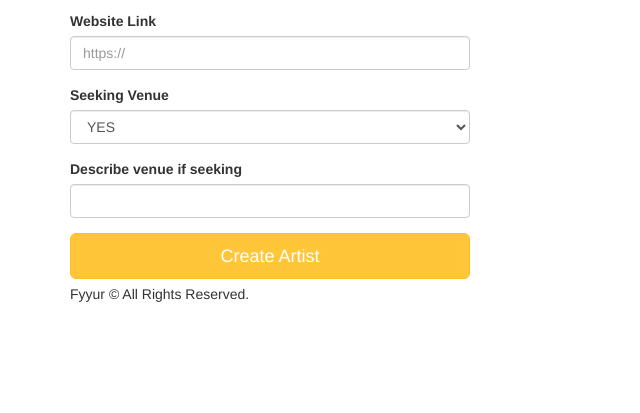
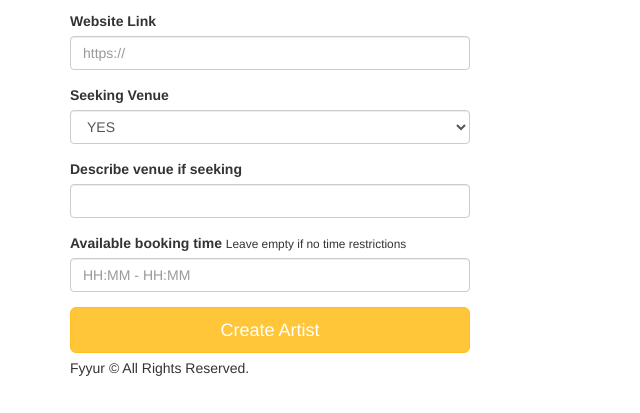
Before and after one commit to johnbabat/fyurr-musical-app, a Flask app: page /artists/create in a window 1280 px wide. Shown: the part 617-1030 px from the top of the page, without its empty margins (0-640 px from the left). Before the commit the page ends 919 px from the top, so only its background shows below. Run offline with Flask 2, Linux system fonts and the light colour scheme; some libraries are stand-ins or nearby versions.

Commit message:
implement artist availability

```diff
--- a/app.py
+++ b/app.py
@@ -51,7 +51,7 @@ class Venue(db.Model):
   state = db.Column(db.String(120))
   address = db.Column(db.String(120))
   phone = db.Column(db.String(120))
-  image_link = db.Column(db.String(500))
+  image_link = db.Column(db.String())
   facebook_link = db.Column(db.String(120))
   website = db.Column(db.String(120))
   seeking_talent = db.Column(db.Boolean, default=False)
@@ -70,11 +70,12 @@ class Artist(db.Model):
   state = db.Column(db.String(120))
   phone = db.Column(db.String(120))
   genres = db.Column(db.String(120))
-  image_link = db.Column(db.String(500))
+  image_link = db.Column(db.String())
   facebook_link = db.Column(db.String(120))
   website = db.Column(db.String(120))
   seeking_venue = db.Column(db.Boolean, default=False)
   seeking_description = db.Column(db.String(120))
+  available_time = db.Column(db.String(120))
   genres = db.relationship('Genre', secondary=artist_genres, backref=db.backref('artists', lazy=True))
   shows = db.relationship('Show', backref = 'artists')
 
@@ -391,6 +392,7 @@ def show_artist(artist_id):
   data["website"] = artist.website
   data["facebook_link"] = artist.facebook_link
   data["seeking_venue"] = artist.seeking_venue
+  data["available_time"] = artist.available_time
   if artist.seeking_venue:
     data["seeking_description"] = artist.seeking_description
   data["image_link"] = artist.image_link
@@ -462,6 +464,7 @@ def edit_artist_submission(artist_id):
     artist.facebook_link = request.form.get('facebook_link')
     artist.seeking_venue = True if request.form.get('seeking_venue') == 'YES' else False
     artist.seeking_description = request.form.get('seeking_description')
+    artist.available_time = request.form.get('available_time')
     genres = request.form.getlist('genres')
     artist.genres = []
     for genre in genres:
@@ -472,7 +475,6 @@ def edit_artist_submission(artist_id):
       else:
         g = genre_present[0]
       g.artists.append(artist)
-
     db.session.commit()
     flash('Artist ' + request.form['name'] + ' was successfully updated!')
   except:
@@ -562,7 +564,8 @@ def create_artist_submission():
     facebook_link = request.form.get('facebook_link')
     seeking_venue = True if request.form.get('seeking_venue') == 'YES' else False
     seeking_description = request.form.get('seeking_description')
-    new_artist = Artist(name=name, city=city, state=state, phone=phone, image_link=image_link, website=website, facebook_link=facebook_link, seeking_venue=seeking_venue, seeking_description=seeking_description)
+    available_time = request.form.get('available_time')
+    new_artist = Artist(name=name, city=city, state=state, phone=phone, image_link=image_link, website=website, facebook_link=facebook_link, seeking_venue=seeking_venue, seeking_description=seeking_description, available_time=available_time)
     genres = set(request.form.getlist('genres'))
     for genre in genres:
       genre_present = Genre.query.filter_by(name=genre).all()
@@ -586,7 +589,7 @@ def create_artist_submission():
   finally:
     db.session.close()
 
-  return render_template('pages/home.html')
+  return redirect(url_for('index'))
 
 
 #  Shows
@@ -646,13 +649,31 @@ def create_show_submission():
     venue_id = request.form.get('venue_id')
     start_time = request.form.get('start_time')
 
-    artist_exists = Artist.query.get(artist_id)
-    if not artist_exists:
+    artist = Artist.query.get(artist_id)
+    if not artist:
       flash('No artist with ID ' + artist_id)
       return render_template('forms/new_show.html', form=form)
 
-    venue_exists = Venue.query.get(venue_id)
-    if not venue_exists:
+    if artist.available_time:
+      period = artist.available_time.split('-')
+      open_time = time.strptime(period[0].strip(' '), '%H:%M')
+      close_time = time.strptime(period[1].strip(' '), '%H:%M')
+
+      hour_min = start_time.split(' ')[1].split(':')[:2]
+      hour_min = ":".join(hour_min)
+      cur_time = time.strptime(hour_min, '%H:%M')
+
+      if open_time < close_time:
+        if not (cur_time >= open_time and cur_time <= close_time):
+          flash(artist.name + ' not available at ' + hour_min + '. Kindly visit their page for available booking periods.')
+          return render_template('forms/new_show.html', form=form)
+      else:
+        if not (cur_time >= open_time or cur_time <= close_time):
+          flash(artist.name + ' not available at ' + hour_min + '. Kindly visit their page for available booking periods.')
+          return render_template('forms/new_show.html', form=form)
+
+    venue = Venue.query.get(venue_id)
+    if not venue:
       flash('No venue with ID ' + venue_id)
       return render_template('forms/new_show.html', form=form)
 
--- a/forms.py
+++ b/forms.py
@@ -1,6 +1,7 @@
+import time
 from datetime import datetime
 from flask_wtf import FlaskForm
-from wtforms import BooleanField, StringField, SelectField, SelectMultipleField, DateTimeField
+from wtforms import BooleanField, StringField, SelectField, SelectMultipleField, DateTimeField, TimeField
 from wtforms.validators import DataRequired, AnyOf, URL, Length, ValidationError
 
 class ShowForm(FlaskForm):
@@ -219,5 +220,25 @@ class ArtistForm(FlaskForm):
     seeking_description = StringField(
         'seeking_description'
     )
+    available_time = StringField(
+        'available_time'
+    )
+    def validate_available_time(self, available_time):
+        if available_time.data:
+            periods = available_time.data.split('-')
+            if len(periods) < 2 or len(periods) > 2:
+                raise ValidationError("Please enter valid time range separated by '-'")
+            start = self.toTime(periods[0].strip(" "))
+            end = self.toTime(periods[1].strip(" "))
+            if not start and end:
+                raise ValidationError('Please enter valid time format')
+            if start == end:
+                raise ValidationError('Range cannot start and end at the same time')
+
+    def toTime(self, input):
+        try:
+            return time.strptime(input, '%H:%M')
+        except ValueError:
+            return False
 
 # TODO IMPLEMENT NEW ARTIST FORM AND NEW SHOW FORM
--- a/templates/forms/new_artist.html
+++ b/templates/forms/new_artist.html
@@ -149,6 +149,22 @@
           {{ form.seeking_description(class_ = 'form-control', autofocus = true) }}
         {% endif %}
       </div>
+
+      <div class="form-group">
+        <label for="available_time">Available booking time</label>
+        <small>Leave empty if no time restrictions</small>
+        {% if form.available_time.errors %}
+          {{ form.available_time(class_ = 'form-control is-invalid', placeholder='HH:MM - HH:MM', autofocus = true) }}
+            <div class="invalid-feedback">
+                {% for error in form.available_time.errors %}
+                  <span> {{ error }} </span>
+                {% endfor %}
+            </div>
+        {% else %}
+          {{ form.available_time(class_ = 'form-control', placeholder='HH:MM - HH:MM', autofocus = true) }}
+        {% endif %}
+      </div>
+
       <input type="submit" value="Create Artist" class="btn btn-primary btn-lg btn-block">
     </form>
   </div>
--- a/templates/forms/new_show.html
+++ b/templates/forms/new_show.html
@@ -38,7 +38,7 @@
       </div>
 
       <div class="form-group">
-          <label for="start_time">Start Time</label>
+          <label for="start_time">Start Date And Time</label>
           {% if form.start_time.errors %}
           {{ form.start_time(class_ = 'form-control is-invalid', placeholder='YYYY-MM-DD HH:MM:SS', autofocus = true) }}
             <div class="invalid-feedback">
--- a/templates/pages/show_venue.html
+++ b/templates/pages/show_venue.html
@@ -117,10 +117,10 @@
 			keyboard: false
 		})
 		modal_delete.onclick = function() {
-			console.log(venueId);
 			const request = new XMLHttpRequest();
 			request.open('DELETE', '/venues/' + venueId);
 			request.send();
+			console.log(request);
 			request.onload = (function() {
 				if (request.status == 200) {
 					$('body').html(request.response)
```
Also changed, not shown: templates/forms/edit_artist.html (+15 -0 lines).
